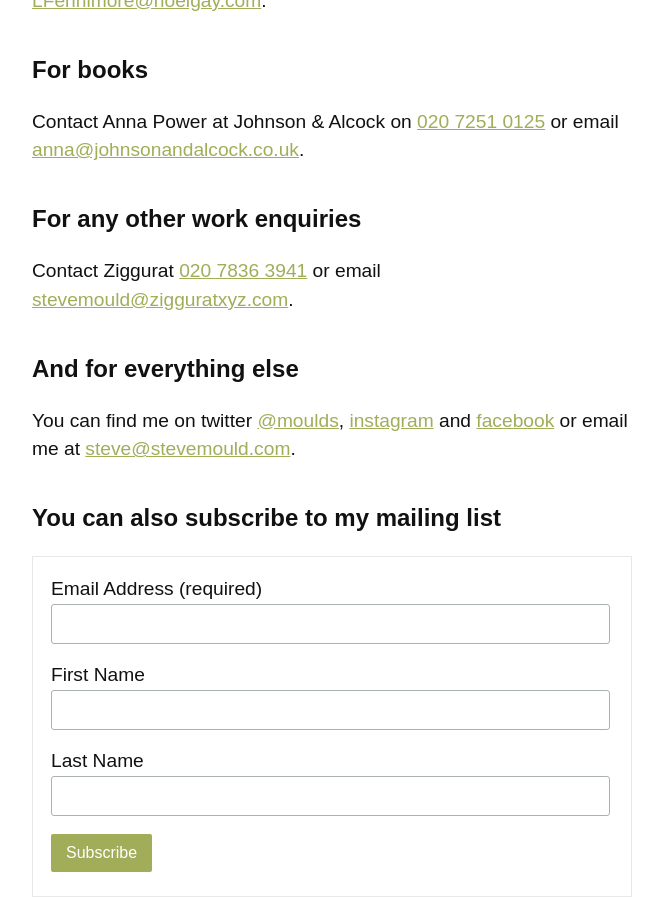
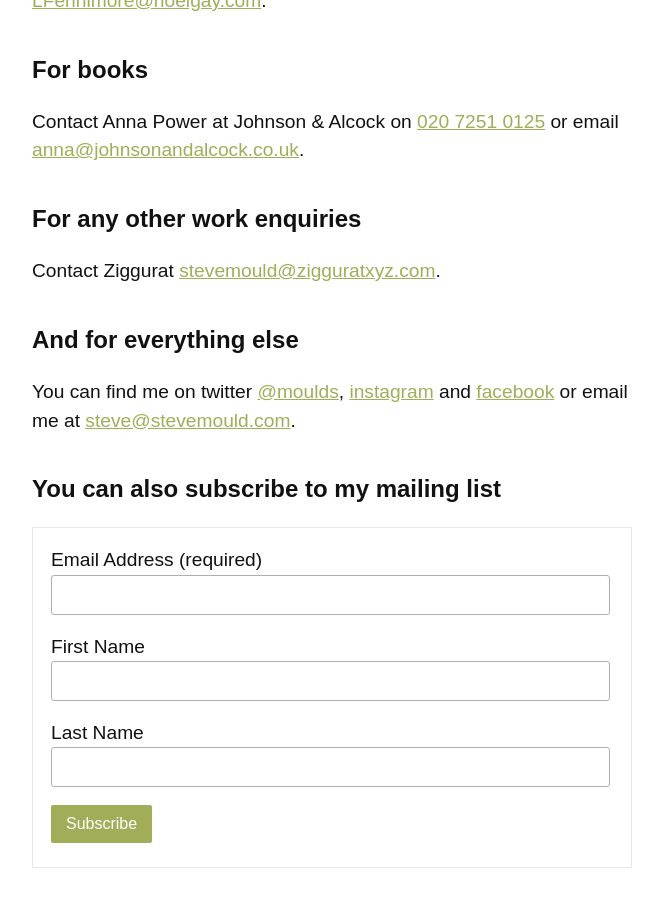
Before and after one commit to steventhebrave/steventhebrave.github.io, a Jekyll site: the page built from _pages/contact.md, in a window 1280 px wide and 900 px high, scrolled down 611 px. Shown: the whole window, without its empty margins (308-971 px from the left). Built offline with Jekyll 4.4.1, drawn with Linux system fonts in a browser that asks for light colours.

Commit message:
wrong number for ziggurat

```diff
--- a/_pages/contact.md
+++ b/_pages/contact.md
@@ -17,7 +17,7 @@ Contact Louise Fennimore At Noel Gay on {% include phone.html number="20 7836 39
 Contact Anna Power at Johnson & Alcock on {% include phone.html number="20 7251 0125" %} or email [anna@johnsonandalcock.co.uk](mailto:anna@johnsonandalcock.co.uk).
 
 ## For any other work enquiries
-Contact Ziggurat {% include phone.html number="20 7836 3941" %} or email [stevemould@zigguratxyz.com](mailto:stevemould@zigguratxyz.com).
+Contact Ziggurat [stevemould@zigguratxyz.com](mailto:stevemould@zigguratxyz.com).
 
 ## And for everything else
 You can find me on twitter [@moulds](https://twitter.com/moulds), [instagram](https://www.instagram.com/stevemouldscience/) and [facebook](https://www.facebook.com/stevemouldscience/) or email me at [steve@stevemould.com](mailto:steve@stevemould.com).
```
